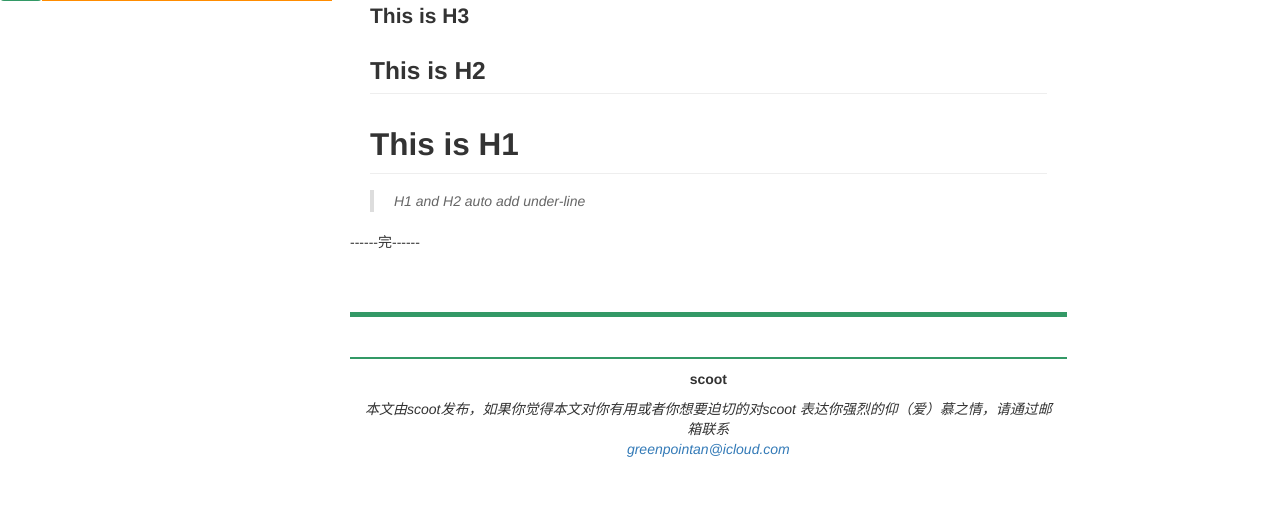
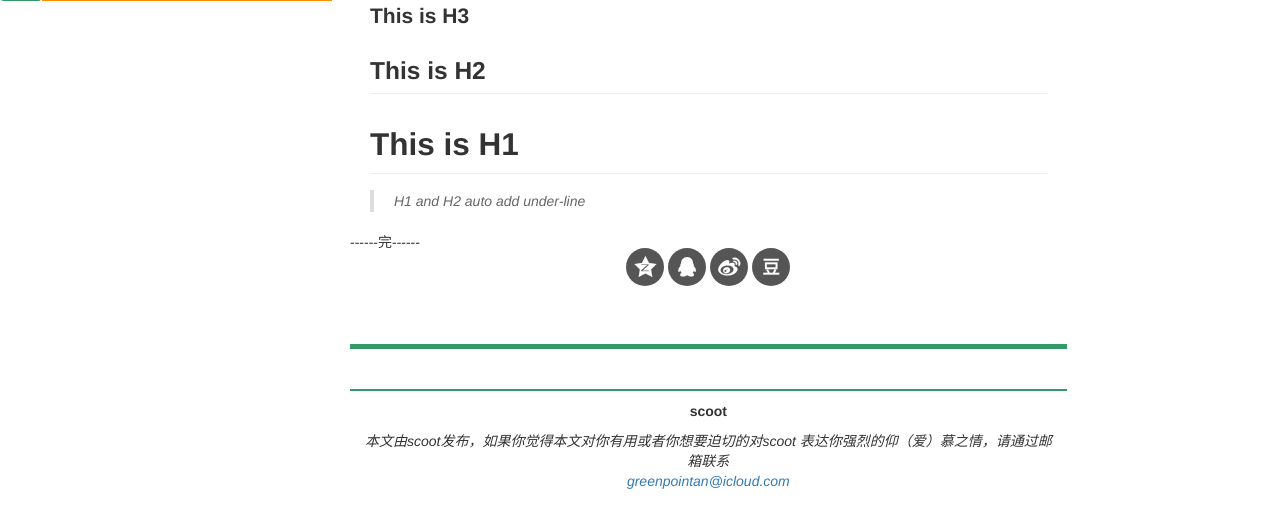
Before and after one commit to AmazingPoint/coder, a Django app: page /articel/32/ in a window 1280 px wide. Shown: the part 799-1310 px from the top of the page. Before the commit the page ends 1256 px from the top, so only its background shows below. Run offline with Django 3.2, Linux system fonts and the light colour scheme; data comes from the database, SQL or seed files in the repository; both versions use the stored data as it was after the commit; some libraries are stand-ins or nearby versions.

Commit message:
add share.js

```diff
--- /dev/null
+++ b/blog/static/css/share.css
@@ -0,0 +1,77 @@
+
+@font-face {font-family: "iconfont";
+  src: url('/static/fonts/iconfont.eot'); /* IE9*/
+  src: url('/static/fonts/iconfont.eot?#iefix') format('embedded-opentype'), /* IE6-IE8 */
+  url('/static/fonts/iconfont.woff') format('woff'), /* chrome、firefox */
+  url('/static/fonts/iconfont.ttf') format('truetype'), /* chrome、firefox、opera、Safari, Android, iOS 4.2+*/
+  url('/static/fonts/iconfont.svg#iconfont') format('svg'); /* iOS 4.1- */
+}
+
+.iconfont {
+  font-family:"iconfont" !important;
+  font-size:22px;
+  font-style:normal;
+  -webkit-font-smoothing: antialiased;
+  -webkit-text-stroke-width: 0.2px;
+  -moz-osx-font-smoothing: grayscale;
+}
+
+.icon-qzone:before { content: "\e600"; }
+.icon-qq:before { content: "\e601"; }
+.icon-weibo:before { content: "\e602"; }
+.icon-wechat:before { content: "\e603"; }
+.icon-douban:before { content: "\e604"; }
+
+.sns-share-component a {
+  position:relative;
+  text-decoration:none;
+}
+
+.sns-share-component .icon{
+    font-size: 22px;
+    background: #555;
+    border-radius: 50%;
+    margin: 10px 0;
+    padding: 8px;
+    color:#fff;
+    -webkit-transition: background 0.2s ease-out 0s;
+    -moz-transition: background 0.2s ease-out 0s;
+    transition: background 0.2s ease-out 0s;
+
+}
+
+.sns-share-component .icon:hover{
+  font-size: 22px;
+  background: #666;
+}
+
+.sns-share-component a .wechat-qrcode {
+  position:absolute;
+  bottom: 40px;
+  visibility: hidden;
+  -webkit-transform: translate(0, 10px);
+  -ms-transform: translate(0, 10px);
+  transform: translate(0, 10px);
+  opacity: 0;
+  -webkit-transition: all .8s ease;
+  padding: 10px;
+  border:1px solid #888;
+  z-index: 9999;
+  background: #fff;
+  font-size: 12px;
+  text-align:center;
+}
+
+.sns-share-component a .wechat-qrcode canvas {
+  display: block;
+  margin:5px;
+}
+
+.sns-share-component a.wechat:hover .wechat-qrcode{
+  visibility: visible;
+  -webkit-transform: translate(0, 0px);
+  -ms-transform: translate(0, 0px);
+  transform: translate(0, 0px);
+  opacity: 1;
+  color: #666666;
+}
--- /dev/null
+++ b/blog/static/js/share.js
@@ -0,0 +1,53 @@
+(function($){
+    $.fn.share = function ($options) {
+        var $image = $(document).find('img:first').attr('src');
+
+        var $defaults = {
+            url: window.location.href,
+            site: document.title,
+            title: $(document.head).find('[name="site-title"]').attr('content') || document.title,
+            description: $(document.body).find('[name="description"]').attr('content') + "  全是干货哦！",
+            image: $image ? $image : '',
+            target : '_blank',
+            qrcodeTitle: "微信扫一扫：分享",
+            qrcodeWidth: 100,
+            weiboAppendDescription: true,
+        };
+
+        var $settings = $.extend(true, $defaults, $options);
+
+        $settings['title']       = encodeURIComponent($settings['title']);
+        $settings['site']        = encodeURIComponent($settings['site']);
+        $settings['description'] = encodeURIComponent($settings['description']);
+
+        var $urls = {
+            qzone: "http://sns.qzone.qq.com/cgi-bin/qzshare/cgi_qzshare_onekey?url=" + $settings.url + "&title=" + $settings.title + "&desc=" + $settings.description + "&summary=" + $settings.description + "&site=" + $settings.site + ($settings.image? $settings.image : ''),
+            qq: "http://connect.qq.com/widget/shareqq/index.html?url="+ $settings.url + "&title=" + $settings.title + "&source=" + $settings.site + "&desc=" + $settings.description,
+            weibo: "http://service.weibo.com/share/share.php?url=" + $settings.url + "&title=" + $settings.title + ($settings.weiboAppendDescription ? $settings.description : '') + ($settings.image ? "&pic=" + $settings.image : ''),
+            wechat: 'javascript:;',
+            douban: "http://shuo.douban.com/!service/share?href=" + $settings.url + "&name=" + $settings.title + "&text=" + $settings.description + ( $settings.image ? "&image=" + $settings.image : '') + '&starid=0&aid=0&style=11&stime=&sig='
+        };
+
+        this.each(function() {
+            var el = $(this).addClass('sns-share-component');
+            var $wechat = el.find('a.wechat');
+
+            for($id in $urls){
+                el.find('a.' + $id).attr('href', $urls[$id]).attr('target', $settings.target);
+            }
+
+            if (!$wechat.length) {return;};
+
+            if (typeof $.fn.qrcode == 'function') {
+
+                $wechat.append('<span class="wechat-qrcode"></span>');
+                $wechat.find('.wechat-qrcode').qrcode({ width: $settings.qrcodeWidth, height: $settings.qrcodeWidth - 10, text: $settings.url});
+                $wechat.find('.wechat-qrcode').css({right: - $settings.qrcodeWidth / 2, display: 'block' });
+                $wechat.find('.wechat-qrcode').append($settings.qrcodeTitle);
+            } else {
+                console.error('未加载 jquery.qrcode.min.js, 无法支持微信分享');
+                $wechat.hide();
+            }
+        });
+    };
+})(jQuery);
--- a/blog/templates/blog/articel.html
+++ b/blog/templates/blog/articel.html
@@ -3,6 +3,7 @@
 
 {% block style %}
 <link rel="stylesheet" href="{%static  "css/editormd.preview.css" %}"/>
+<link rel="stylesheet" href="{%static "css/share.css"%}" />
         <style>
             body {padding: 40px;}
 
@@ -35,7 +36,20 @@
                 <textarea id="append-test" style="display:none;">{{articel.content}}</textarea>
             </div>
         </div>
-        ------完------
+        ------完------<div name="description" content="{{ articel.headline }}"></div>
+
+        <div class="sns-share" style="text-align:center;">
+            <a href="" class="qzone"><i class="icon iconfont icon-qzone"></i></a>
+            <a href="" class="qq"><i class="icon iconfont icon-qq"></i></a>
+            <a href="" class="weibo"><i class="icon iconfont icon-weibo"></i></a>
+            <a href="" class="wechat"><i class="icon iconfont icon-wechat"></i></a>
+            <a href="" class="douban"><i class="icon iconfont icon-douban"></i></a>
+        </div>
+
+        <!-- 引入sns.js -->
+
+
+
         <!-- <script src="js/zepto.min.js"></script>
         <script>
             var jQuery = Zepto;  // 为了避免修改flowChart.js和sequence-diagram.js的源码，所以使用Zepto.js时想支持flowChart/sequenceDiagram就得加上这一句
@@ -51,6 +65,12 @@
         <script src="{% static "lib/jquery.flowchart.min.js" %}"></script>
 
         <script src="{% static "js/editormd.js" %}"></script>
+        <script src="{% static "js/share.js" %}"></script>
+        <script>
+            $(function(){
+                $('.sns-share').share();
+            });
+        </script>
         <script type="text/javascript">
             $(function() {
                 var testEditormdView, testEditormdView2;
```
Also changed, not shown: blog/static/fonts/iconfont.ttf (added), blog/static/fonts/iconfont.woff (added), db.sqlite3, 2 other files.
